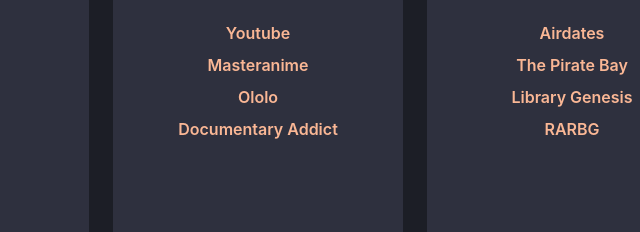
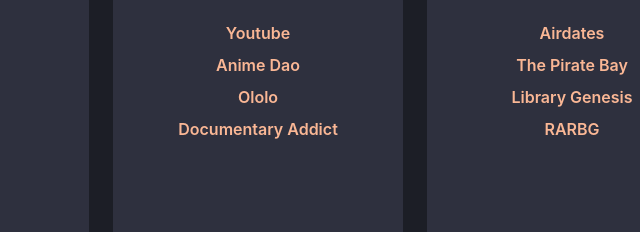
Before and after one commit to Jguer/jguer.github.io, a plain HTML site: page start.html in a window 1280 px wide. Shown: the part 277-509 px from the top of the page, 539-1179 px from the left. Drawn offline with nearby package versions, Linux system fonts and the light colour scheme; a web font is replaced by a local one.

Commit message:
Rip masteranime

```diff
--- a/start.html
+++ b/start.html
@@ -127,7 +127,7 @@
                 <a href="https://www.youtube.com/feed/subscriptions">Youtube</a>
               </li>
               <li>
-                <a href="https://masterani.me">Masteranime</a>
+                <a href="https://animedao.com/">Anime Dao</a>
               </li>
               <li>
                 <a href="https://ololo.to/">Ololo</a>
```
